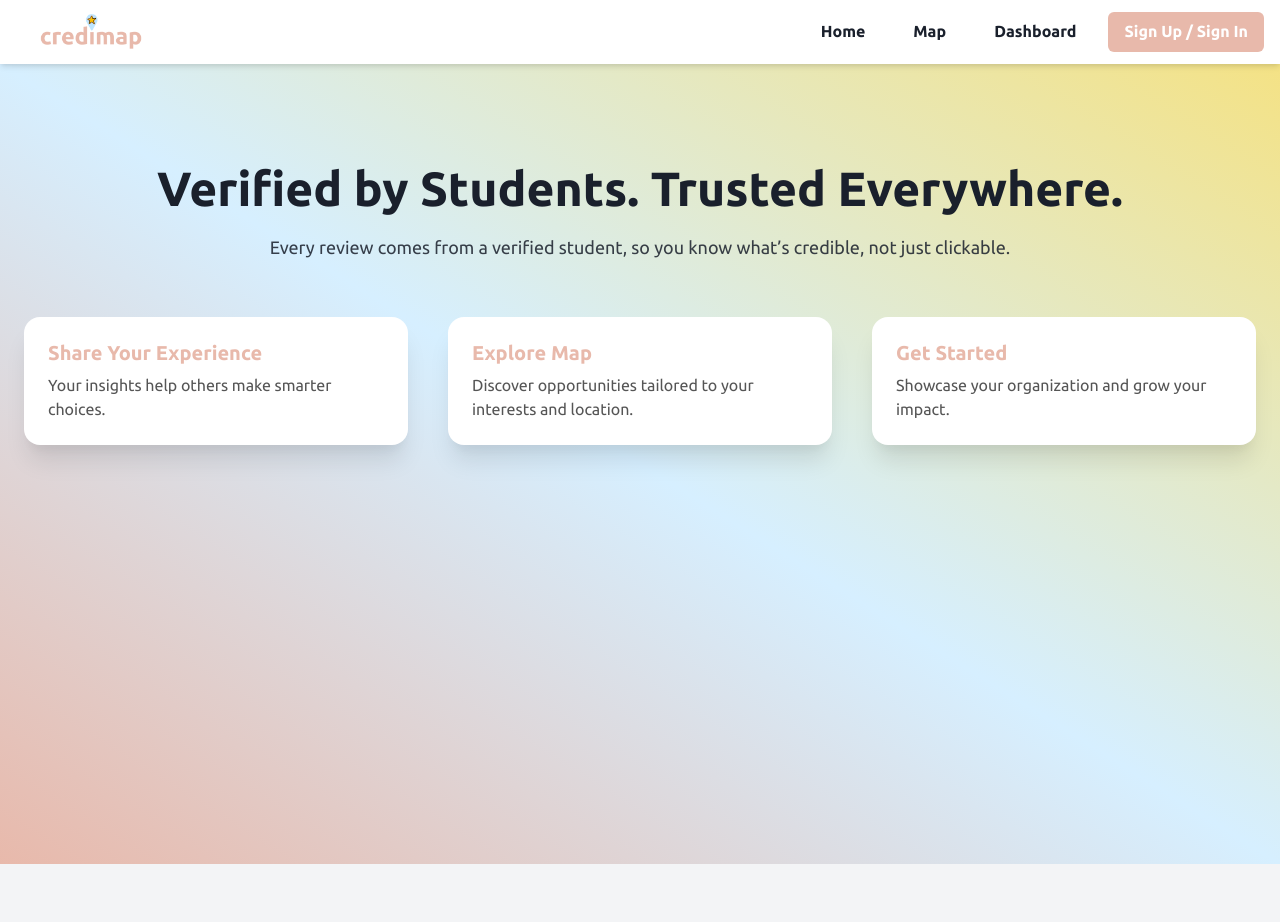
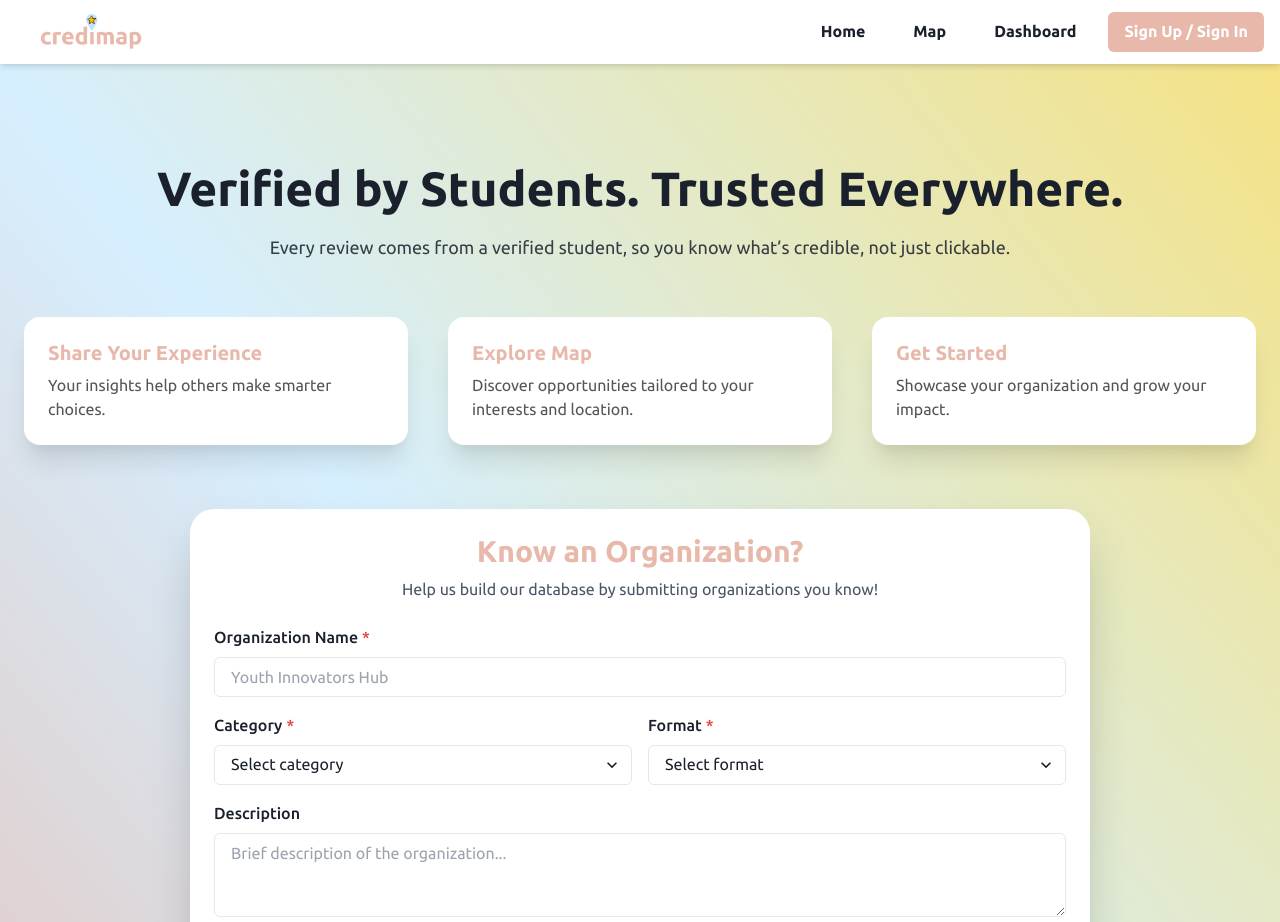
Before and after one commit to aroralakshita/credimap, a React (Create React App) app in the folder client/: page / in a window 1280 px wide. Shown: the top 922 px of the page. Built offline with nearby package versions, Linux system fonts and the light colour scheme.

Commit message:
added submitorgform

```diff
--- a/client/src/pages/Home.js
+++ b/client/src/pages/Home.js
@@ -1,6 +1,7 @@
 import { Box, Button, Flex, Heading, Text, HStack, VStack, SimpleGrid } from "@chakra-ui/react";
 import { useNavigate } from "react-router-dom";
 import Layout from "../components/Layout";
+import SubmitOrgForm from "../components/SubmitOrgForm";
 
 
 
@@ -81,7 +82,10 @@ export default function Home() {
           ))}
         </SimpleGrid>
       </Box>
+      <Box py={16} px={6}>
+          <SubmitOrgForm />
       </Box>
-    </Layout>
+    </Box>
+  </Layout>
   );
 }
```
